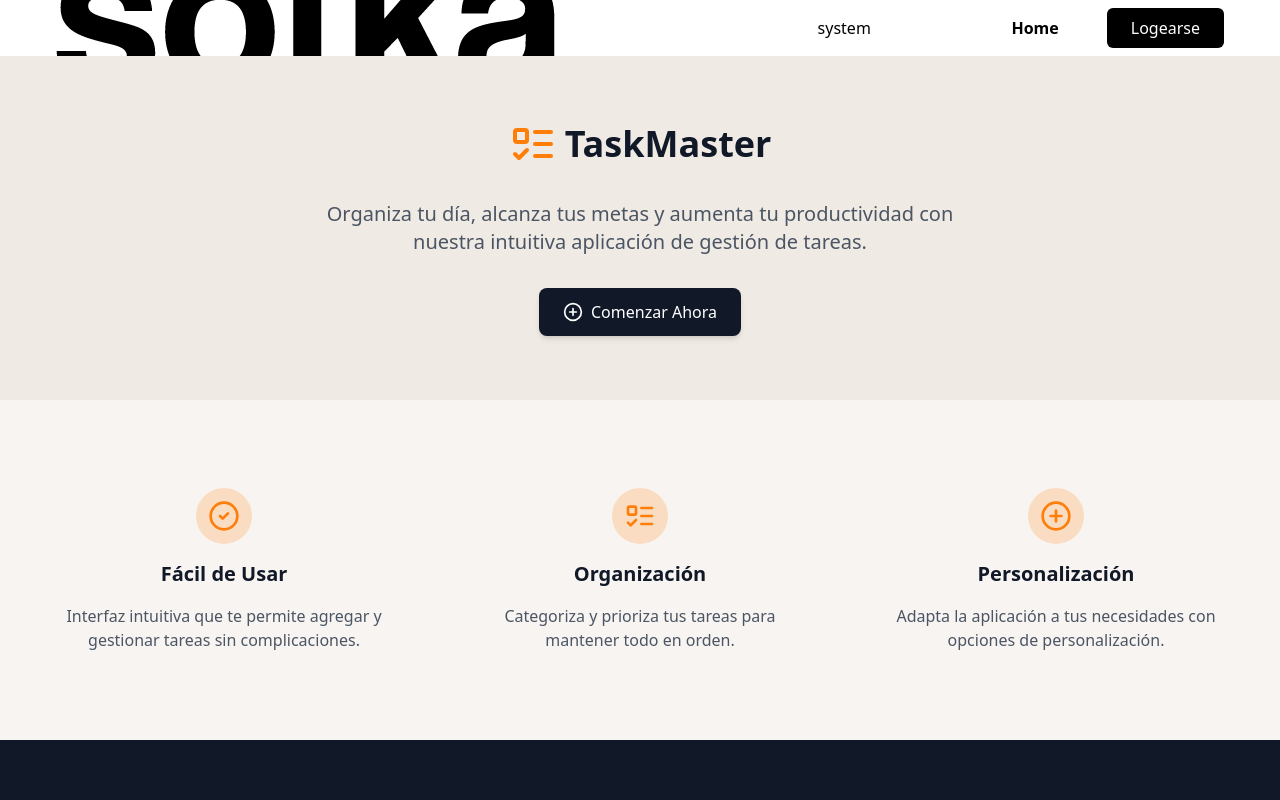
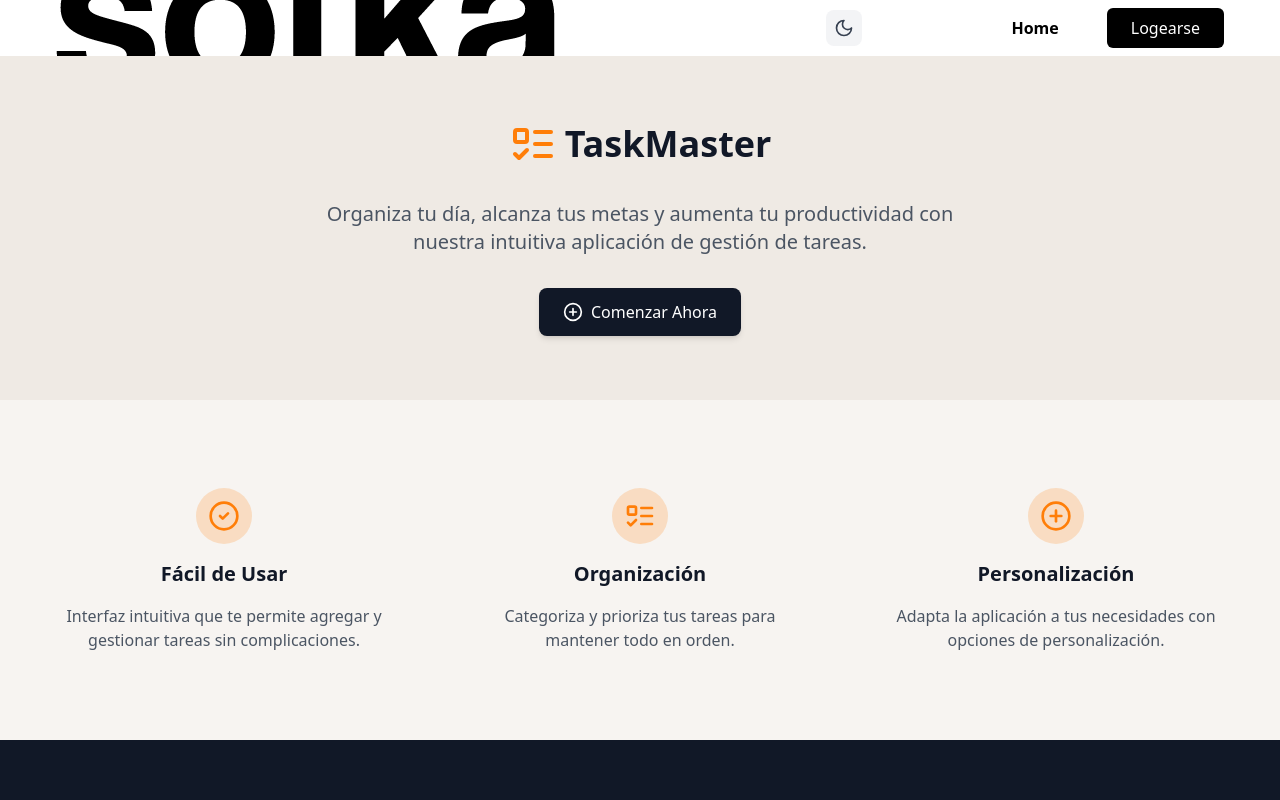
Before and after one commit to JosephLondono/Todo-List-Full-Stack, a Next.js app in the folder front-end/: page / in a window 1280 px wide. Shown: the top 800 px of the page. Built offline with nearby package versions, Linux system fonts and the light colour scheme; no server answers.

Commit message:
chore(front-end): add dark mode on home page and Header component

```diff
--- a/front-end/src/app/globals.css
+++ b/front-end/src/app/globals.css
@@ -2,11 +2,19 @@
 @tailwind components;
 @tailwind utilities;
 
-@layer components {
-  .task-container {
-    @apply bg-black w-full rounded-2xl py-4 px-6 flex flex-col gap-y-3;
-  }
-  .task-item {
-    @apply bg-white w-full rounded-lg py-2 px-4;
-  }
+/* Custom Scrollbar Styles */
+::-webkit-scrollbar {
+  width: 10px;
 }
+
+::-webkit-scrollbar-track {
+  @apply bg-gray-100 dark:bg-gray-800;
+}
+
+::-webkit-scrollbar-thumb {
+  @apply bg-gray-300 dark:bg-gray-600 rounded-full;
+}
+
+::-webkit-scrollbar-thumb:hover {
+  @apply bg-gray-400 dark:bg-gray-500;
+}
--- a/front-end/src/app/layout.tsx
+++ b/front-end/src/app/layout.tsx
@@ -23,20 +23,22 @@ export default function RootLayout({
   children: React.ReactNode;
 }>) {
   return (
-    <html lang="es">
+    <html lang="es" suppressHydrationWarning>
       <body
-        className={`${geistSans.variable} ${geistMono.variable} antialiased min-h-screen flex flex-col bg-sofka-light`}
+        className={`${geistSans.variable} ${geistMono.variable} antialiased min-h-screen flex flex-col bg-sofka-light dark:bg-gray-900`}
       >
         <ThemeProvider
-          attribute={"class"}
-          defaultTheme="system"
-          enableSystem
+          attribute="class"
+          defaultTheme="light"
+          enableSystem={false}
           disableTransitionOnChange
         >
           <SessionProvider>
-            <Header />
-            {children}
-            <Footer />
+            <div className="flex flex-col min-h-screen">
+              <Header />
+              {children}
+              <Footer />
+            </div>
           </SessionProvider>
           <ToastContainer />
         </ThemeProvider>
--- a/front-end/src/app/page.tsx
+++ b/front-end/src/app/page.tsx
@@ -3,19 +3,21 @@ import { PlusCircle, CheckCircle2, ListTodo } from "lucide-react";
 
 export default function Home() {
   return (
-    <main className="flex-1 flex flex-col bg-sofka-light min-h-[83vh] relative">
+    <main className="flex-1 flex flex-col bg-sofka-light dark:bg-gray-900 min-h-[83vh] relative">
       {/* Hero Section */}
       <section className="flex flex-col items-center justify-center px-4 py-16 text-center space-y-8">
         <div className="flex items-center space-x-2">
           <ListTodo className="w-12 h-12 text-sofka-orange" />
-          <h1 className="text-4xl font-bold text-gray-900">TaskMaster</h1>
+          <h1 className="text-4xl font-bold text-gray-900 dark:text-white">
+            TaskMaster
+          </h1>
         </div>
-        <p className="text-xl text-gray-600 max-w-2xl">
+        <p className="text-xl text-gray-600 dark:text-gray-300 max-w-2xl">
           Organiza tu día, alcanza tus metas y aumenta tu productividad con
           nuestra intuitiva aplicación de gestión de tareas.
         </p>
         <button
-          className="bg-gray-900 hover:bg-gray-800 text-white px-6 py-3 rounded-lg flex items-center gap-2 font-medium transition-colors duration-200 shadow-md hover:shadow-lg"
+          className="bg-gray-900 dark:bg-white hover:bg-gray-800 dark:hover:bg-gray-100 text-white dark:text-gray-900 px-6 py-3 rounded-lg flex items-center gap-2 font-medium transition-colors duration-200 shadow-md hover:shadow-lg"
           onClick={() => (window.location.href = "/auth")}
         >
           <PlusCircle className="w-5 h-5" />
@@ -24,34 +26,38 @@ export default function Home() {
       </section>
 
       {/* Features Section */}
-      <section className="grid md:grid-cols-3 gap-8 px-8 py-16 bg-white/50">
+      <section className="grid md:grid-cols-3 gap-8 px-8 py-16 bg-white/50 dark:bg-gray-800/50">
         <div className="flex flex-col items-center text-center space-y-4 p-6">
-          <div className="bg-sofka-orange/20 p-3 rounded-full">
+          <div className="bg-sofka-orange/20 dark:bg-sofka-orange/10 p-3 rounded-full">
             <CheckCircle2 className="w-8 h-8 text-sofka-orange" />
           </div>
-          <h3 className="text-xl font-semibold text-gray-900">Fácil de Usar</h3>
-          <p className="text-gray-600">
+          <h3 className="text-xl font-semibold text-gray-900 dark:text-white">
+            Fácil de Usar
+          </h3>
+          <p className="text-gray-600 dark:text-gray-300">
             Interfaz intuitiva que te permite agregar y gestionar tareas sin
             complicaciones.
           </p>
         </div>
         <div className="flex flex-col items-center text-center space-y-4 p-6">
-          <div className="bg-sofka-orange/20 p-3 rounded-full">
+          <div className="bg-sofka-orange/20 dark:bg-sofka-orange/10 p-3 rounded-full">
             <ListTodo className="w-8 h-8 text-sofka-orange" />
           </div>
-          <h3 className="text-xl font-semibold text-gray-900">Organización</h3>
-          <p className="text-gray-600">
+          <h3 className="text-xl font-semibold text-gray-900 dark:text-white">
+            Organización
+          </h3>
+          <p className="text-gray-600 dark:text-gray-300">
             Categoriza y prioriza tus tareas para mantener todo en orden.
           </p>
         </div>
         <div className="flex flex-col items-center text-center space-y-4 p-6">
-          <div className="bg-sofka-orange/20 p-3 rounded-full">
+          <div className="bg-sofka-orange/20 dark:bg-sofka-orange/10 p-3 rounded-full">
             <PlusCircle className="w-8 h-8 text-sofka-orange" />
           </div>
-          <h3 className="text-xl font-semibold text-gray-900">
+          <h3 className="text-xl font-semibold text-gray-900 dark:text-white">
             Personalización
           </h3>
-          <p className="text-gray-600">
+          <p className="text-gray-600 dark:text-gray-300">
             Adapta la aplicación a tus necesidades con opciones de
             personalización.
           </p>
@@ -59,7 +65,7 @@ export default function Home() {
       </section>
 
       {/* CTA Section */}
-      <section className="bg-gray-900 text-white py-16 px-4 text-center">
+      <section className="bg-gray-900 dark:bg-gray-800 text-white py-16 px-4 text-center">
         <div className="max-w-3xl mx-auto space-y-6">
           <h2 className="text-3xl font-bold">
             ¿Listo para ser más productivo?
--- a/front-end/src/components/Header.tsx
+++ b/front-end/src/components/Header.tsx
@@ -3,14 +3,19 @@ import Image from "next/image";
 import Link from "next/link";
 import ButtonAuth from "./ButtonAuth";
 import { ThemeSwitcher } from "./Theme-provider";
+import { useTheme } from "next-themes";
 
 const Header = () => {
+  const { theme } = useTheme();
+
   return (
-    <header className="w-full bg-white flex justify-center items-center h-14">
+    <header className="w-full bg-white dark:bg-gray-800 flex justify-center items-center h-14 shadow-md text-black dark:text-white">
       <div className="max-w-7xl flex justify-between items-center px-14 w-full">
         <Link href="/">
           <Image
-            src="/LogoSofka.png"
+            src={
+              theme === "dark" ? "/LogoSofkaDark.png" : "/LogoSofkaLight.png"
+            }
             alt="Sofka Technologies"
             width={120}
             height={40}
--- a/front-end/src/components/Theme-provider.tsx
+++ b/front-end/src/components/Theme-provider.tsx
@@ -2,6 +2,7 @@
 
 import * as React from "react";
 import { ThemeProvider as NextThemesProvider, useTheme } from "next-themes";
+import { Moon, Sun } from "lucide-react";
 
 export function ThemeProvider({
   children,
@@ -14,7 +15,7 @@ export function ThemeProvider({
   }, []);
 
   if (!mounted) {
-    return <div className="invisible">{children}</div>;
+    return <>{children}</>;
   }
 
   return <NextThemesProvider {...props}>{children}</NextThemesProvider>;
@@ -33,8 +34,16 @@ export const ThemeSwitcher = () => {
   }
 
   return (
-    <button onClick={() => setTheme(theme === "dark" ? "light" : "dark")}>
-      {theme}
+    <button
+      onClick={() => setTheme(theme === "dark" ? "light" : "dark")}
+      className="p-2 rounded-lg bg-gray-100 dark:bg-gray-800 hover:bg-gray-200 dark:hover:bg-gray-700 transition-colors"
+      aria-label="Toggle theme"
+    >
+      {theme === "dark" ? (
+        <Sun className="h-5 w-5 text-yellow-500" />
+      ) : (
+        <Moon className="h-5 w-5 text-gray-700" />
+      )}
     </button>
   );
 };
--- a/front-end/tailwind.config.ts
+++ b/front-end/tailwind.config.ts
@@ -6,6 +6,7 @@ export default {
     "./src/components/**/*.{js,ts,jsx,tsx,mdx}",
     "./src/app/**/*.{js,ts,jsx,tsx,mdx}",
   ],
+  darkMode: "class",
   theme: {
     extend: {
       backgroundColor: {
```
Also changed, not shown: front-end/public/LogoSofkaDark.png (added), front-end/public/LogoSofkaLight.png (renamed from front-end/public/LogoSofka.png).
